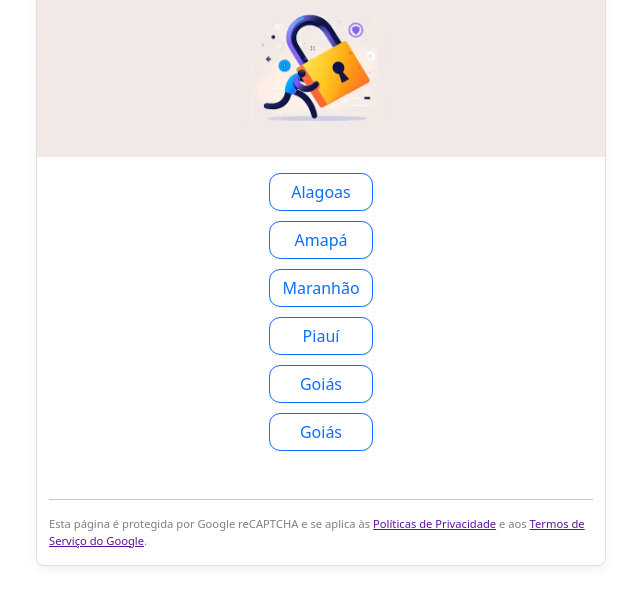
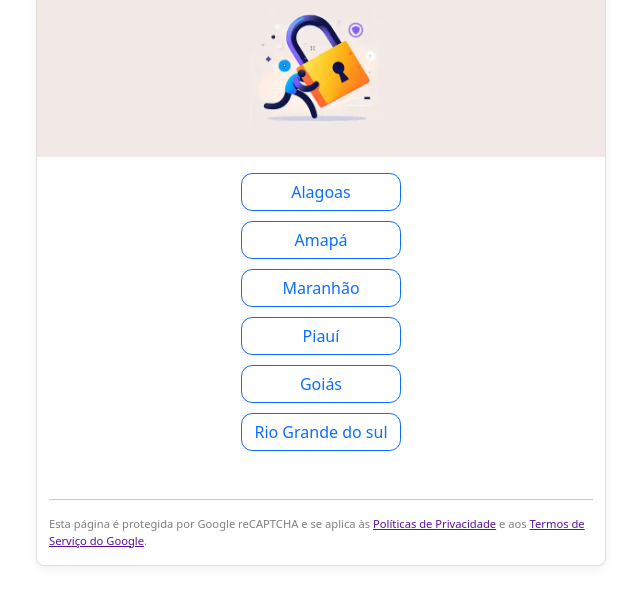
Before and after one commit to FranklysG/login-page-html, a plain HTML site: page index.html in a window 1280 px wide. Shown: the part 96-700 px from the top of the page, without its empty margins (319-959 px from the left). Drawn offline with nearby package versions, Linux system fonts and the light colour scheme.

Commit message:
Update index.html

```diff
--- a/index.html
+++ b/index.html
@@ -68,7 +68,7 @@
             <a href="ma.html" class="btn btn-outline-primary">Maranhão</a>
             <a href="pi.html" class="btn btn-outline-primary">Piauí</a>
             <a href="go.html" class="btn btn-outline-primary">Goiás</a>
-            <a href="rs.html" class="btn btn-outline-primary">Goiás</a>
+            <a href="rs.html" class="btn btn-outline-primary">Rio Grande do sul</a>
           </div>
           <hr class="mt-5" />
           <p class="small mt-2 text-black-50">
```
